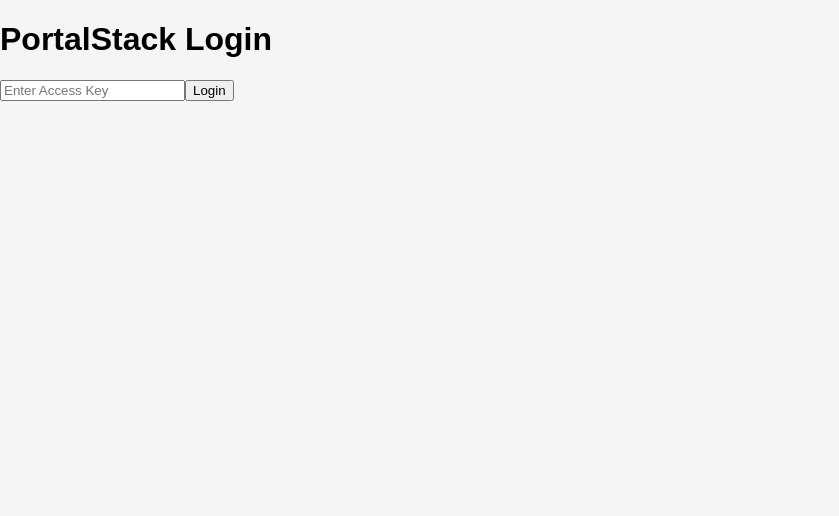
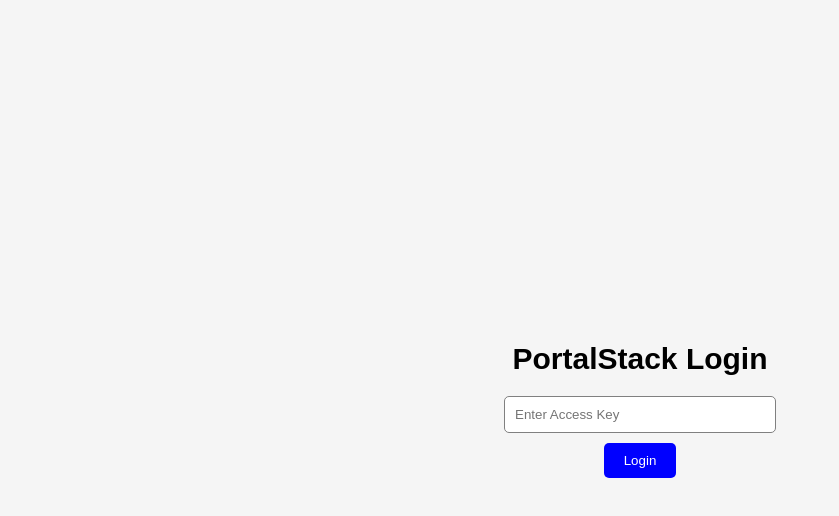
Before and after one commit to davidyoung723008-wq/portalstack-v2, a Next.js app: page / in a window 1280 px wide. Shown: the top 516 px of the page, without its empty margins (0-839 px from the left). Built offline with nearby package versions, Linux system fonts and the light colour scheme.

Commit message:
Update page.tsx

```diff
--- a/app/page.tsx
+++ b/app/page.tsx
@@ -15,30 +15,25 @@ export default function Home() {
 
   if (loggedIn) {
     return (
-      <main className="flex min-h-screen flex-col items-center justify-center p-8 bg-gray-100">
-        <h1 className="text-3xl font-bold mb-4">PortalStack Admin Panel</h1>
-        <p className="mb-6">Welcome Admin</p>
-        <div className="flex gap-4">
-          <button className="px-4 py-2 bg-blue-500 text-white rounded">Manage Users</button>
-          <button className="px-4 py-2 bg-green-500 text-white rounded">View Logs</button>
-          <button className="px-4 py-2 bg-gray-500 text-white rounded">Settings</button>
-        </div>
-        <button onClick={() => setLoggedIn(false)} className="mt-6 px-4 py-2 bg-red-500 text-white rounded">Logout</button>
+      <main style={{display: 'flex', minHeight: '100vh', alignItems: 'center', justifyContent: 'center', flexDirection: 'column', background: '#f5f5f5'}}>
+        <h1 style={{fontSize: '30px', fontWeight: 'bold', marginBottom: '10px'}}>PortalStack Admin Panel</h1>
+        <p>Welcome Admin</p>
+        <button onClick={() => setLoggedIn(false)} style={{marginTop: '20px', padding: '10px 20px', background: 'red', color: 'white', border: 'none', borderRadius: '5px'}}>Logout</button>
       </main>
     )
   }
 
   return (
-    <main className="flex min-h-screen flex-col items-center justify-center p-8 bg-gray-100">
-      <h1 className="text-3xl font-bold mb-4">PortalStack Login</h1>
+    <main style={{display: 'flex', minHeight: '100vh', alignItems: 'center', justifyContent: 'center', flexDirection: 'column', background: '#f5f5f5'}}>
+      <h1 style={{fontSize: '30px', fontWeight: 'bold', marginBottom: '20px'}}>PortalStack Login</h1>
       <input
         type="password"
         placeholder="Enter Access Key"
         value={key}
         onChange={(e) => setKey(e.target.value)}
-        className="border p-2 rounded mb-4 w-64"
+        style={{padding: '10px', borderRadius: '5px', border: '1px solid gray', width: '250px', marginBottom: '10px'}}
       />
-      <button onClick={handleLogin} className="px-6 py-2 bg-blue-600 text-white rounded">Login</button>
+      <button onClick={handleLogin} style={{padding: '10px 20px', background: 'blue', color: 'white', border: 'none', borderRadius: '5px'}}>Login</button>
     </main>
   )
 }
```
